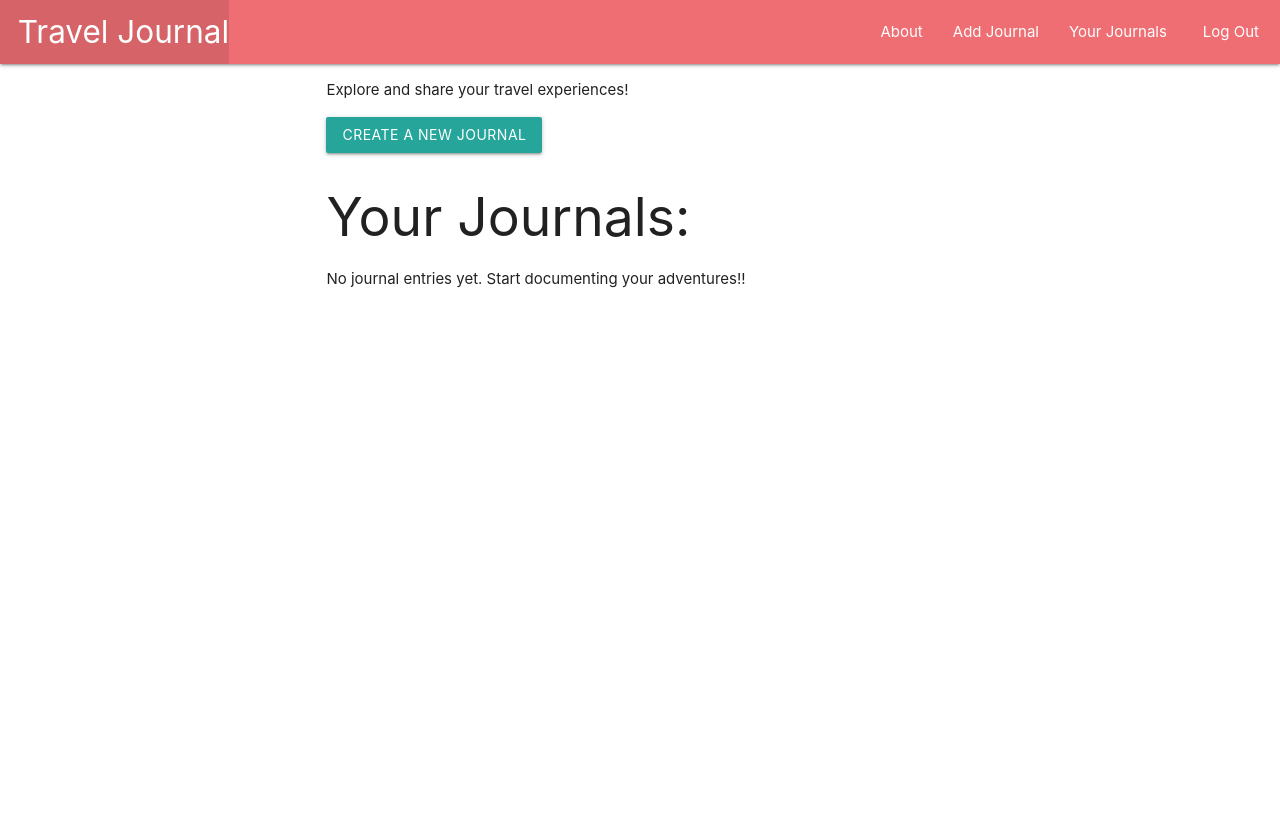
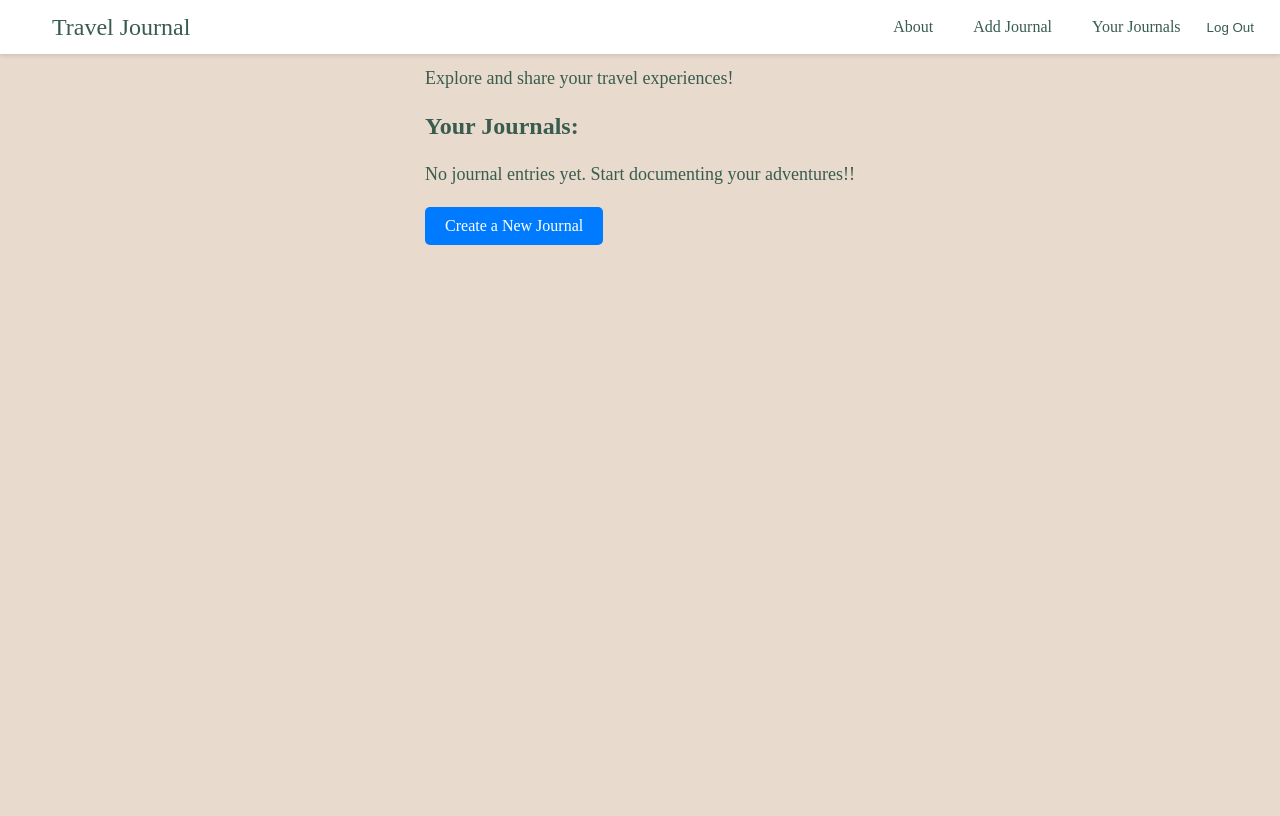
Before and after one commit to benlcohn/Travel-journal, a Django app: page /journals/ in a window 1280 px wide. Before the commit the page ends 288 px from the top, so only its background shows below. Run offline with Django 5.2, Linux system fonts and the light colour scheme; the visitor is signed in with stand-in values (Sample User, id 1); data that the repository does not hold is empty.

Commit message:
nav bar and index css

```diff
--- a/main_app/static/css/style.css
+++ b/main_app/static/css/style.css
@@ -2,6 +2,7 @@ body {
     display: flex;
     min-height: 100vh;
     flex-direction: column;
+    background-color: #E8DACC;
   }
 
   main {
@@ -16,7 +17,7 @@ body {
   .submit-link {
     background-color: transparent;
     border: none;
-    color: white;
+    color: #395C4F;
     cursor: pointer;
   }
 
@@ -24,3 +25,111 @@ body {
     background-color: transparent;
     outline: none;
   }
+
+.navbar-fixed {
+  position: fixed;
+  top: 0;
+  left: 0;
+  width: 100%;
+  z-index: 1000;
+  background-color: #ffffff;
+  box-shadow: 0 2px 4px rgba(0, 0, 0, 0.1);
+}
+
+.nav-wrapper {
+  display: flex;
+  justify-content: space-between;
+  align-items: center;
+  padding: 0 20px;
+}
+
+.nav-wrapper ul {
+  margin: 0;
+  padding: 0;
+  list-style: none;
+}
+
+.nav-wrapper ul li {
+  display: inline-block;
+}
+
+.nav-wrapper ul li a {
+  text-decoration: none;
+  color: #395C4F;
+  padding: 15px 20px;
+  transition: color 0.3s ease;
+}
+
+.nav-wrapper ul li a:hover {
+  color: #007bff;
+}
+
+.brand-logo {
+  font-size: 1.5rem;
+}
+
+.nav-wrapper .right {
+  display: flex;
+  align-items: center;
+}
+
+.container{
+  display: inline;
+  margin: 40px auto;
+}
+
+/* Container Styling */
+.container {
+  max-width: 800px; /* Adjust max-width as needed */
+  margin: 0 auto;
+  padding: 20px;
+}
+
+/* Text Styling */
+.container p {
+  font-size: 18px;
+  line-height: 1.6;
+  color: #395C4F;
+}
+
+.container h2 {
+  font-size: 24px;
+  margin-top: 20px;
+  color: #395C4F;
+}
+
+/* List Styling */
+.container ul {
+  list-style-type: none;
+  padding: 0;
+}
+
+.container ul li {
+  margin-bottom: 10px;
+}
+
+.container ul li a {
+  text-decoration: none;
+  color: #007bff; /* Link color */
+  font-weight: bold;
+  transition: color 0.3s ease;
+}
+
+.container ul li a:hover {
+  color: #0056b3; /* Hover color */
+}
+
+/* Button Styling */
+.btn {
+  display: inline-block;
+  padding: 10px 20px;
+  background-color: #007bff; /* Button background color */
+  color: #ffffff; /* Button text color */
+  text-decoration: none;
+  border-radius: 5px;
+  transition: background-color 0.3s ease;
+}
+
+.btn:hover {
+  background-color: #0056b3; /* Button hover background color */
+}
--- a/main_app/templates/base.html
+++ b/main_app/templates/base.html
@@ -7,9 +7,9 @@
     <meta name="viewport" content="width=device-width, initial-scale=1.0">
     <meta http-equiv="X-UA-Compatible" content="ie=edge">
     <title>Travel Journal</title>
-    <link rel="stylesheet" href="https://cdnjs.cloudflare.com/ajax/libs/materialize/1.0.0/css/materialize.min.css">
+    <!-- <link rel="stylesheet" href="https://cdnjs.cloudflare.com/ajax/libs/materialize/1.0.0/css/materialize.min.css"> -->
     <link rel="stylesheet" type="text/css" href="{% static 'css/style.css' %}">
-    <script src="https://cdnjs.cloudflare.com/ajax/libs/materialize/1.0.0/js/materialize.min.js"></script>
+    <!-- <script src="https://cdnjs.cloudflare.com/ajax/libs/materialize/1.0.0/js/materialize.min.js"></script> -->
 </head>
 <body>
     <header class="navbar-fixed">
--- a/main_app/templates/journals/index.html
+++ b/main_app/templates/journals/index.html
@@ -4,7 +4,6 @@
   <div class="container">
     {% if user.is_authenticated %}
       <p>Explore and share your travel experiences!</p>
-      <a href="{% url 'journals_create' %}" class="btn">Create a New Journal</a>
       <h2>Your Journals:</h2>
 
       {% if journals %}
@@ -19,6 +18,7 @@
       {% else %}
         <p>No journal entries yet. Start documenting your adventures!!</p>
       {% endif %}
+      <a href="{% url 'journals_create' %}" class="btn">Create a New Journal</a>
     {% else %}
       <p>Sign up or log in to start your travel journal!</p>
       <a href="{% url 'signup' %}" class="btn">Sign Up</a>
```
Also changed, not shown: main_app/templates/journals/journals_detail.html (+7 -5 lines).
